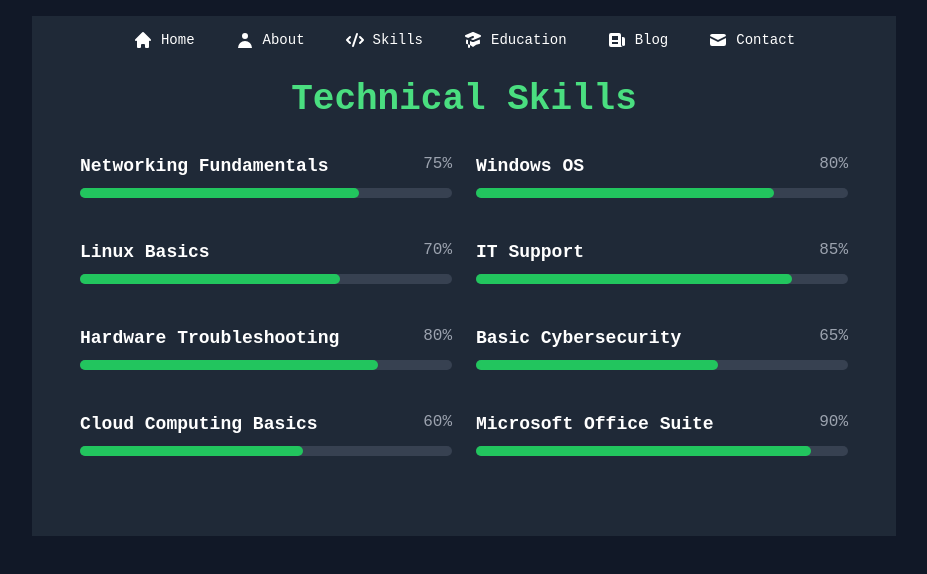
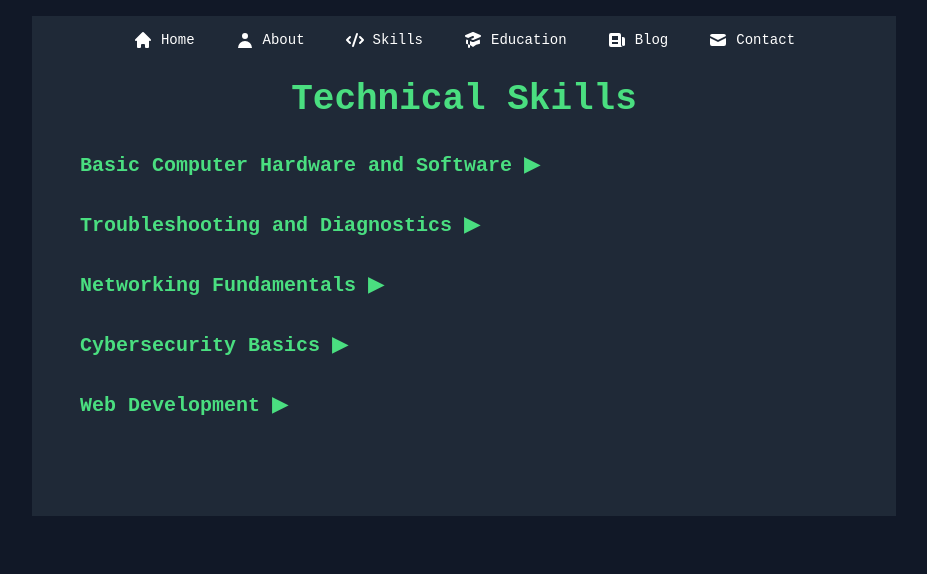
Before and after one commit to FELMONON/portfolio, a Next.js app: page / in a window 1280 px wide. Both pictures are taken after a click on the button "Skills". Shown: the top 574 px of the page, without its empty margins (176-1103 px from the left). Built offline with nearby package versions, Linux system fonts and the light colour scheme.

Commit message:
Update HomePage and Skills with comprehensive IT skills and interactivity

```diff
--- a/app/components/Home.tsx
+++ b/app/components/Home.tsx
@@ -1,22 +1,65 @@
 'use client';
 
-import React from 'react';
+import React, { useState } from 'react';
 import { motion } from 'framer-motion';
 import { HiCode, HiServer, HiShieldCheck, HiSupport, HiChip, HiDatabase } from 'react-icons/hi';
 import Image from 'next/image';
 
 const HomePage = () => {
+  const [isExpanded, setIsExpanded] = useState(false);
+
   return (
     <section className="py-16 px-4 md:px-8 text-center">
-      <h1 className="text-4xl md:text-6xl font-bold mb-4 text-green-400">Felmon Fekadu</h1>
-      <p className="text-xl md:text-2xl mb-6 text-gray-300">Aspiring IT Professional</p>
-      <p className="text-lg max-w-2xl mx-auto text-gray-400">
-        Passionate about technology and eager to start my career in IT.
-        Seeking an entry-level position to apply my skills and grow in the field.
-      </p>
-      <button className="mt-8 bg-green-500 hover:bg-green-600 text-white font-bold py-2 px-4 rounded-full transition duration-300">
+      <motion.h1
+        className="text-4xl md:text-6xl font-bold mb-4 text-green-400"
+        initial={{ opacity: 0, y: -20 }}
+        animate={{ opacity: 1, y: 0 }}
+        transition={{ duration: 0.5 }}
+      >
+        Felmon Fekadu
+      </motion.h1>
+      <motion.p
+        className="text-xl md:text-2xl mb-6 text-gray-300"
+        initial={{ opacity: 0, y: -20 }}
+        animate={{ opacity: 1, y: 0 }}
+        transition={{ duration: 0.5, delay: 0.2 }}
+      >
+        Aspiring IT Professional & Web Developer
+      </motion.p>
+      <motion.p
+        className="text-lg max-w-2xl mx-auto text-gray-400"
+        initial={{ opacity: 0, y: -20 }}
+        animate={{ opacity: 1, y: 0 }}
+        transition={{ duration: 0.5, delay: 0.4 }}
+      >
+        {isExpanded ? (
+          <>
+            Passionate about technology with a strong foundation in IT fundamentals and web development.
+            Seeking an entry-level position to apply my diverse skill set, including hardware troubleshooting,
+            networking basics, and web technologies. Eager to contribute to a dynamic IT team and grow in the field.
+          </>
+        ) : (
+          <>
+            Passionate about technology and eager to start my career in IT.
+            Seeking an entry-level position to apply my skills and grow in the field.
+          </>
+        )}
+      </motion.p>
+      <motion.button
+        className="mt-4 text-green-400 underline cursor-pointer"
+        onClick={() => setIsExpanded(!isExpanded)}
+        whileHover={{ scale: 1.05 }}
+        whileTap={{ scale: 0.95 }}
+      >
+        {isExpanded ? 'Read Less' : 'Read More'}
+      </motion.button>
+      <motion.button
+        className="mt-8 bg-green-500 hover:bg-green-600 text-white font-bold py-2 px-4 rounded-full transition duration-300"
+        whileHover={{ scale: 1.05 }}
+        whileTap={{ scale: 0.95 }}
+      >
         View My Skills
-      </button>
+      </motion.button>
     </section>
   );
 };
--- a/app/components/Skills.tsx
+++ b/app/components/Skills.tsx
@@ -1,25 +1,28 @@
 'use client';
 
 import React from 'react';
-import { motion } from 'framer-motion';
+import { motion, AnimatePresence } from 'framer-motion';
 import { HiCode, HiServer, HiShieldCheck, HiSupport, HiChip, HiDatabase } from 'react-icons/hi';
 
-const Skills = () => {
-  const skills = [
-    { name: 'Networking Fundamentals', level: 75 },
-    { name: 'Windows OS', level: 80 },
-    { name: 'Linux Basics', level: 70 },
-    { name: 'IT Support', level: 85 },
-    { name: 'Hardware Troubleshooting', level: 80 },
-    { name: 'Basic Cybersecurity', level: 65 },
-    { name: 'Cloud Computing Basics', level: 60 },
-    { name: 'Microsoft Office Suite', level: 90 },
-  ];
+const SkillCategory = ({ category, skills }) => {
+  const [isOpen, setIsOpen] = React.useState(false);
 
   return (
-    <section className="py-16 px-4 md:px-8 bg-gray-800">
-      <h2 className="text-3xl md:text-4xl font-bold mb-8 text-center text-green-400">Technical Skills</h2>
-      <div className="max-w-3xl mx-auto grid grid-cols-1 md:grid-cols-2 gap-6">
+    <div className="mb-6">
+      <button
+        className="w-full text-left text-xl font-bold text-green-400 mb-2 focus:outline-none"
+        onClick={() => setIsOpen(!isOpen)}
+      >
+        {category} {isOpen ? '▼' : '▶'}
+      </button>
+      <AnimatePresence>
+        {isOpen && (
+          <motion.div
+            initial={{ opacity: 0, height: 0 }}
+            animate={{ opacity: 1, height: 'auto' }}
+            exit={{ opacity: 0, height: 0 }}
+            transition={{ duration: 0.3 }}
+          >
             {skills.map((skill, index) => (
               <div key={index} className="mb-4">
                 <div className="flex justify-between mb-2">
@@ -27,12 +30,74 @@
                   <span className="text-gray-400">{skill.level}%</span>
                 </div>
                 <div className="w-full bg-gray-700 rounded-full h-2.5">
-              <div
+                  <motion.div
                     className="bg-green-500 h-2.5 rounded-full"
-                style={{ width: `${skill.level}%` }}
-              ></div>
+                    initial={{ width: 0 }}
+                    animate={{ width: `${skill.level}%` }}
+                    transition={{ duration: 0.5, delay: 0.1 * index }}
+                  ></motion.div>
                 </div>
               </div>
+            ))}
+          </motion.div>
+        )}
+      </AnimatePresence>
+    </div>
+  );
+};
+
+const Skills = () => {
+  const skillCategories = [
+    {
+      category: "Basic Computer Hardware and Software",
+      skills: [
+        { name: "Hardware Components", level: 85 },
+        { name: "Operating Systems (Windows, macOS, Linux)", level: 80 },
+        { name: "Software Applications", level: 90 },
+      ]
+    },
+    {
+      category: "Troubleshooting and Diagnostics",
+      skills: [
+        { name: "Basic Troubleshooting Techniques", level: 85 },
+        { name: "Network Troubleshooting", level: 75 },
+        { name: "Diagnostic Tools and Utilities", level: 80 },
+      ]
+    },
+    {
+      category: "Networking Fundamentals",
+      skills: [
+        { name: "Network Basics (IP, DNS, DHCP, TCP/IP)", level: 80 },
+        { name: "Network Types and Devices", level: 75 },
+        { name: "Wi-Fi and Wireless Networks", level: 70 },
+      ]
+    },
+    {
+      category: "Cybersecurity Basics",
+      skills: [
+        { name: "Security Principles", level: 75 },
+        { name: "Common Threats", level: 80 },
+        { name: "Security Practices", level: 85 },
+      ]
+    },
+    {
+      category: "Web Development",
+      skills: [
+        { name: "HTML/CSS", level: 90 },
+        { name: "JavaScript", level: 85 },
+        { name: "React", level: 80 },
+        { name: "Node.js", level: 75 },
+      ]
+    },
+    // Add more categories as needed
+  ];
+
+  return (
+    <section className="py-16 px-4 md:px-8 bg-gray-800">
+      <h2 className="text-3xl md:text-4xl font-bold mb-8 text-center text-green-400">Technical Skills</h2>
+      <div className="max-w-3xl mx-auto">
+        {skillCategories.map((category, index) => (
+          <SkillCategory key={index} {...category} />
         ))}
       </div>
     </section>
--- a/package.json
+++ b/package.json
@@ -12,7 +12,7 @@
     "@react-pdf/renderer": "^3.4.4",
     "@react-three/drei": "^9.112.0",
     "@react-three/fiber": "^8.17.6",
-    "framer-motion": "^11.5.2",
+    "framer-motion": "^11.5.4",
     "next": "14.2.7",
     "nodemailer": "^6.9.15",
     "react": "^18",
```
Also changed, not shown: 1 other file (tests, documents, lock files or other folders). Lines whose indentation alone changed are shown as unchanged.
